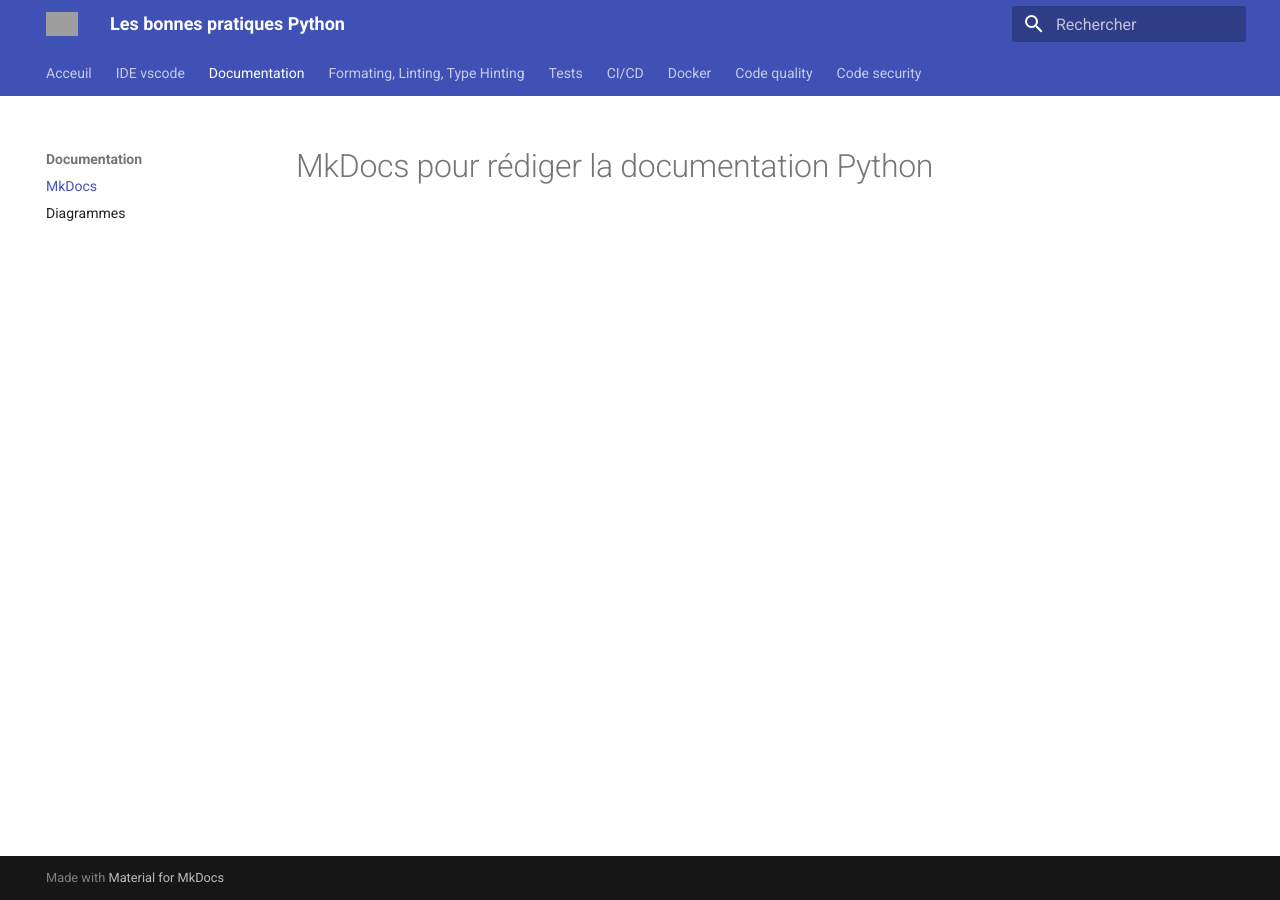
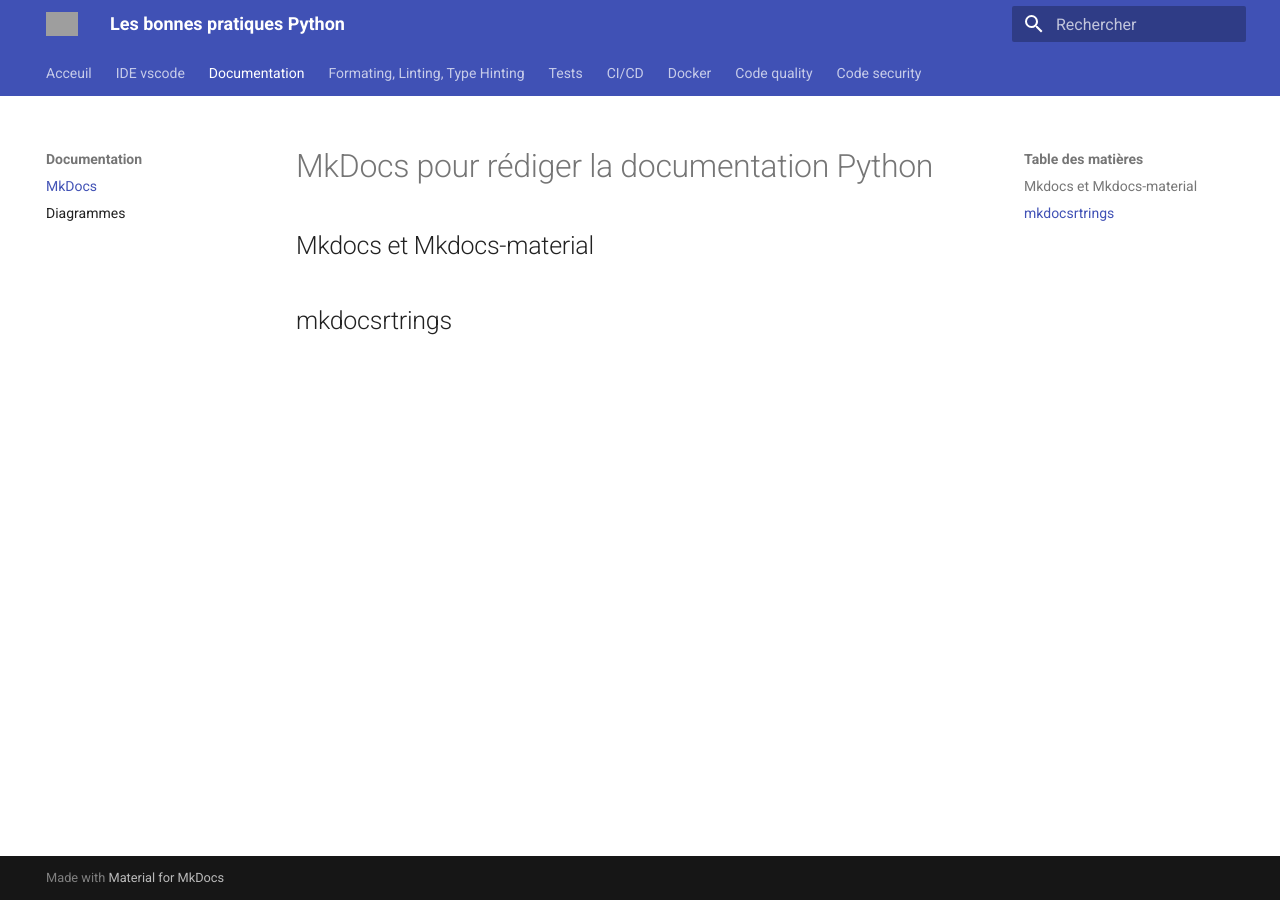
Before and after one commit to MathKlim/guidelines_citc, an MkDocs documentation site: the page built from docs/doc_redaction/mkdocs.md, in a window 1280 px wide. Built offline with MkDocs 1.6.1 and Material for MkDocs 9.7.7, drawn with Linux system fonts in a browser that asks for light colours; grey boxes are pictures that could not be loaded.

Commit message:
début rédaction mkdocs

```diff
--- a/docs/doc_redaction/mkdocs.md
+++ b/docs/doc_redaction/mkdocs.md
@@ -1 +1,5 @@
 # MkDocs pour rédiger la documentation Python
+
+## Mkdocs et Mkdocs-material
+
+## mkdocsrtrings
```
